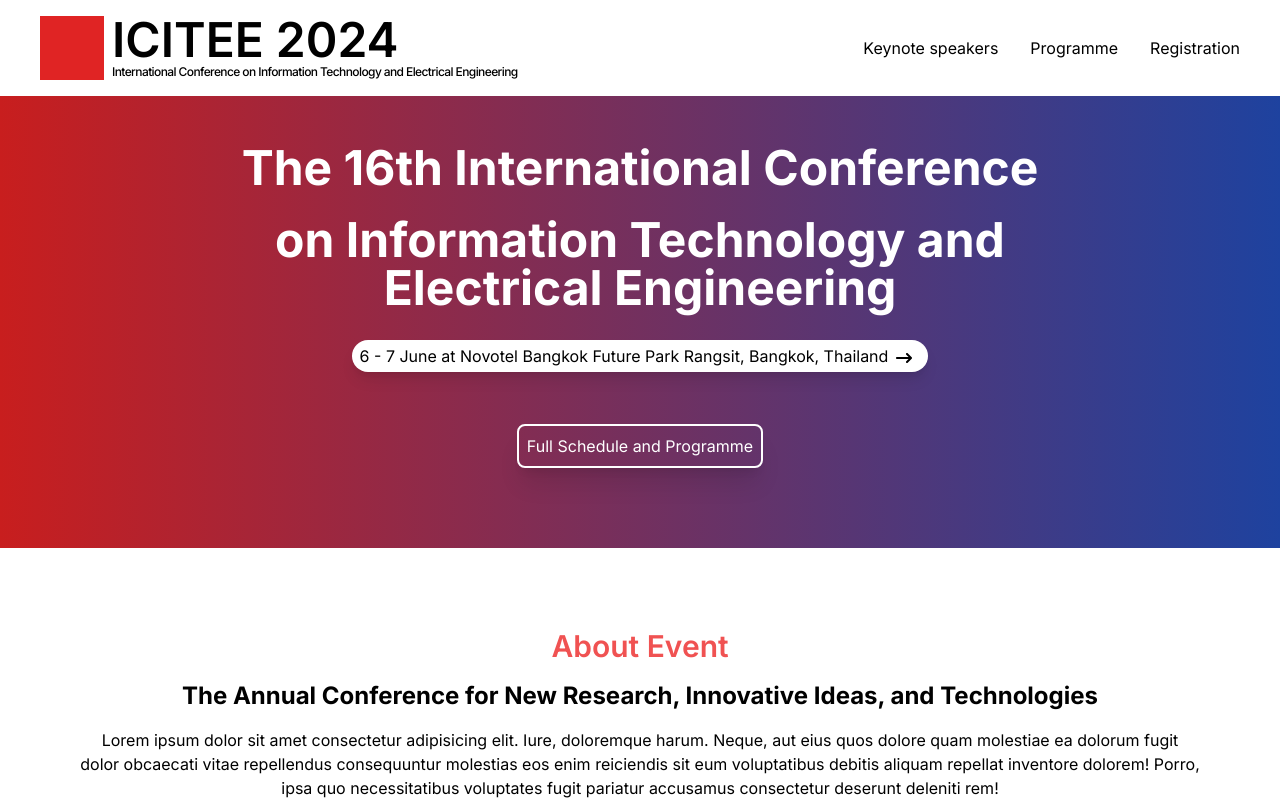
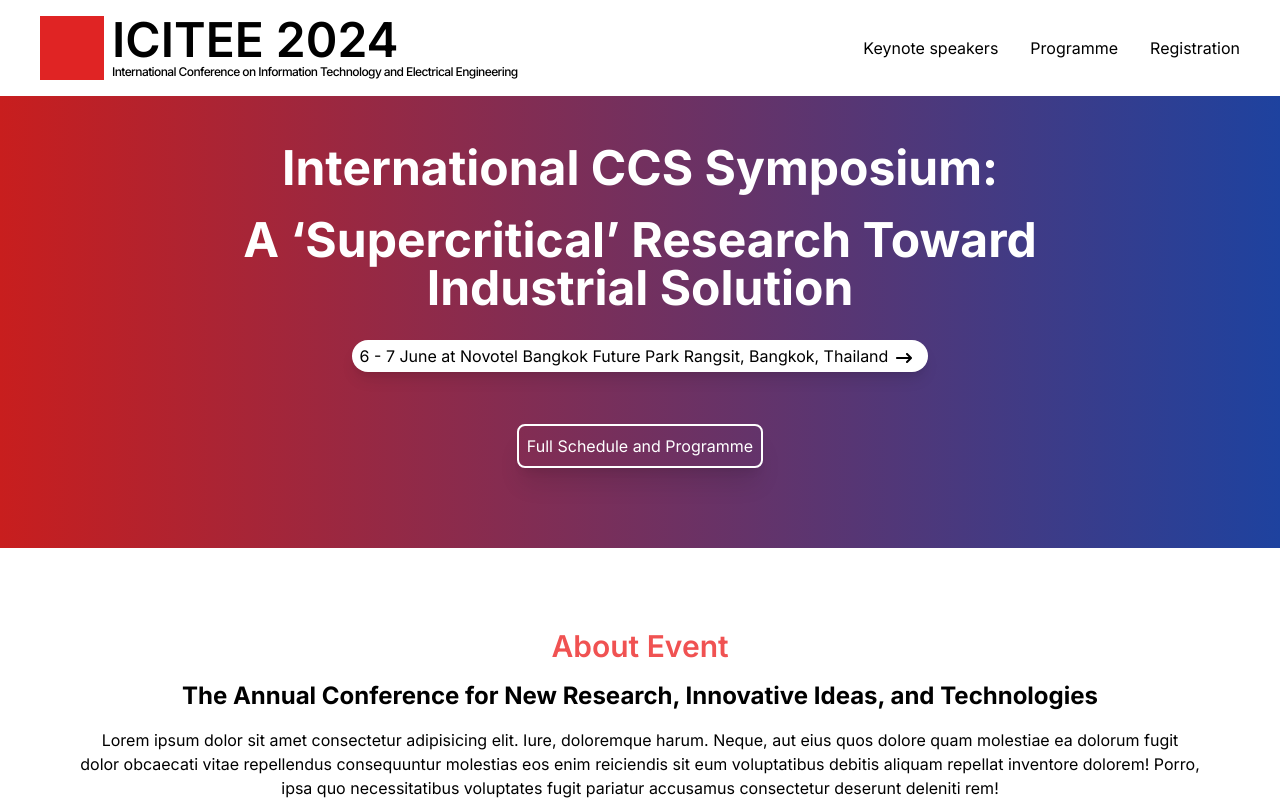
Before and after one commit to thunyoubun/ccs-registration, a Next.js app: page / in a window 1280 px wide. Shown: the top 800 px of the page. Built offline with nearby package versions, Linux system fonts and the light colour scheme.

Commit message:
add link go to location

```diff
--- a/src/app/page.tsx
+++ b/src/app/page.tsx
@@ -8,6 +8,7 @@ import Keynote from "./Screens/Keynote";
 import Organize from "./Screens/Organize";
 import Direction from "./Screens/Direction";
 import Footer from "./Components/Footer";
+import Link from "next/link";
 
 export default function Home() {
   return (
@@ -22,23 +23,27 @@ export default function Home() {
           <div className=" m-20 flex flex-col gap-7 justify-center items-center">
             <div className=" mx-20  text-center  ">
               <h1 className=" text-white font-bold  text-5xl">
-                The 16th International Conference
+                {/* The 16th International Conference */}
+                International CCS Symposium:
               </h1>
               <h1 className=" mt-6 text-white font-bold text-5xl">
-                on Information Technology and Electrical Engineering
+                {/* on Information Technology and Electrical Engineering */}
+                A ‘Supercritical’ Research Toward Industrial Solution
               </h1>
             </div>
 
             <button className=" bg-white rounded-3xl w-fit py-1 px-2 shadow-lg transition ease-in-out delay-150 hover:scale-105 " >
+              <Link href="https://maps.app.goo.gl/t6Jprs7dpvjMb8dh9">
               <h1>
                 6 - 7 June at Novotel Bangkok Future Park Rangsit, Bangkok,
                 Thailand
                 <FaArrowRightLong className="mx-2 inline" />
               </h1>
+              </Link>
             </button>
 
             <button className="mt-6 bg-transparent shadow-xl border-2 border-white rounded-lg p-2 text-white hover:scale-105 transition ease-in-out delay-150 ">
-              <h1>Full Schedule and Programme</h1>
+              <Link href="/programme"><h1>Full Schedule and Programme</h1></Link>
             </button>
           </div>
         </div>
```
